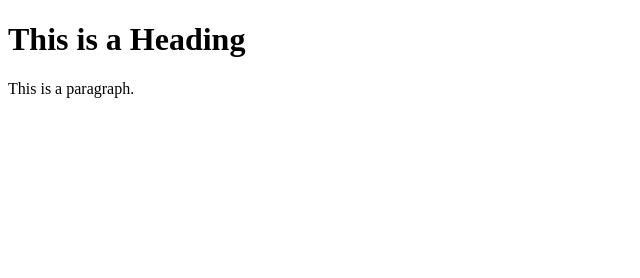
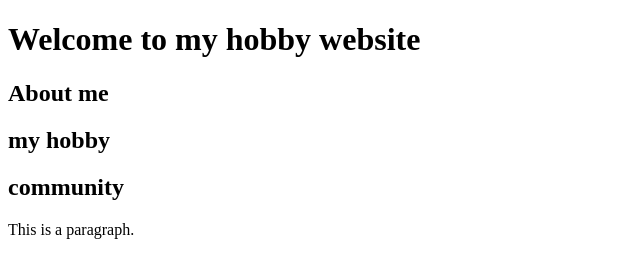
Before and after one commit to dartaaa/my-second-webpage, a plain HTML site: page index.html in a window 1280 px wide. Shown: the whole page, without its empty margins (0-640 px from the left). Drawn offline with Linux system fonts and the light colour scheme.

Commit message:
Update index.html

```diff
--- a/index.html
+++ b/index.html
@@ -2,7 +2,10 @@
 <html>
 <body>
 
-<h1>This is a Heading</h1>
+<h1>Welcome to my hobby website</h1>
+  <h2>About me</h2>
+  <h2>my hobby</h2>
+   <h2>community</h2>
 <p>This is a paragraph.</p>
 
 </body>
```
